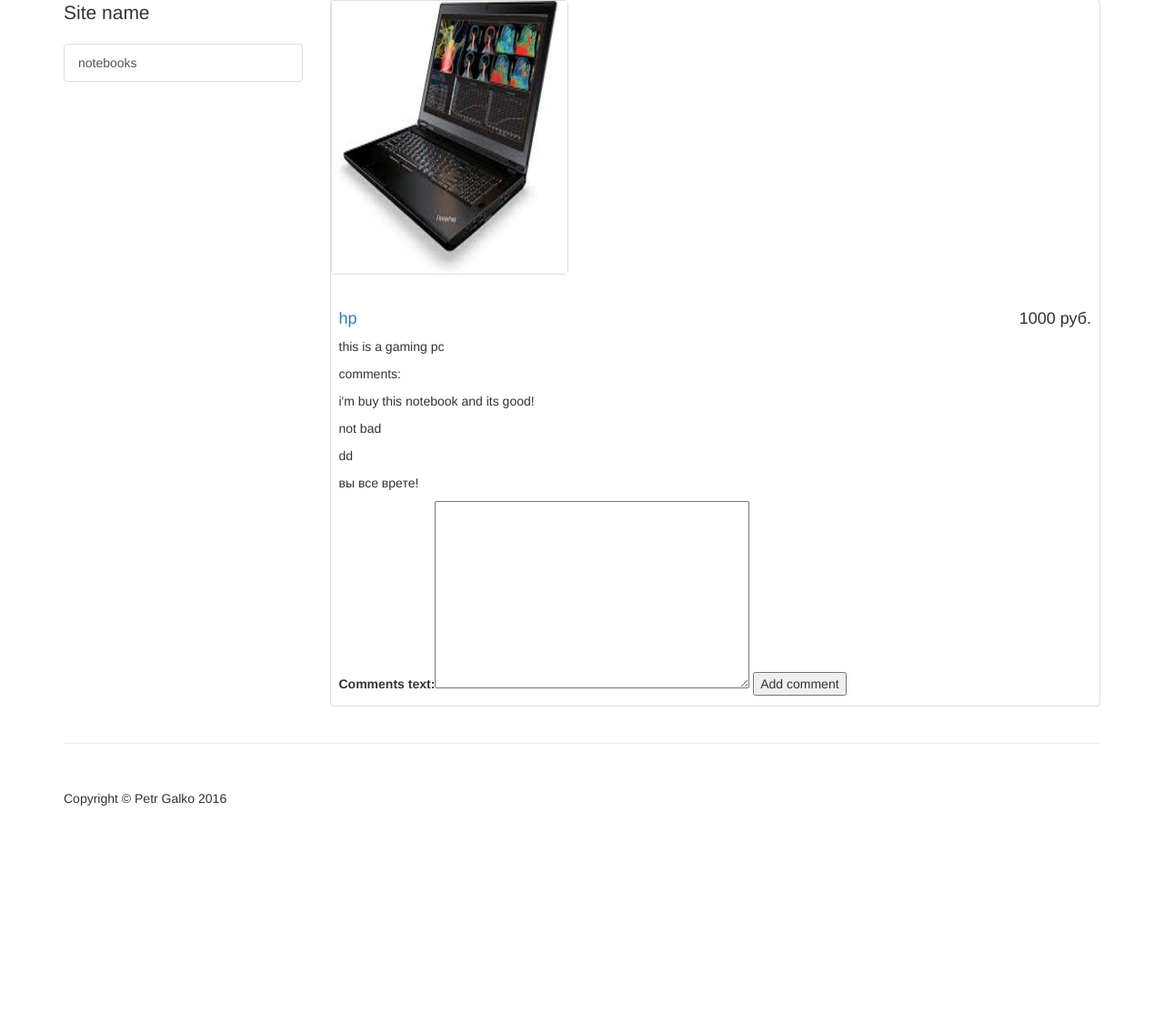
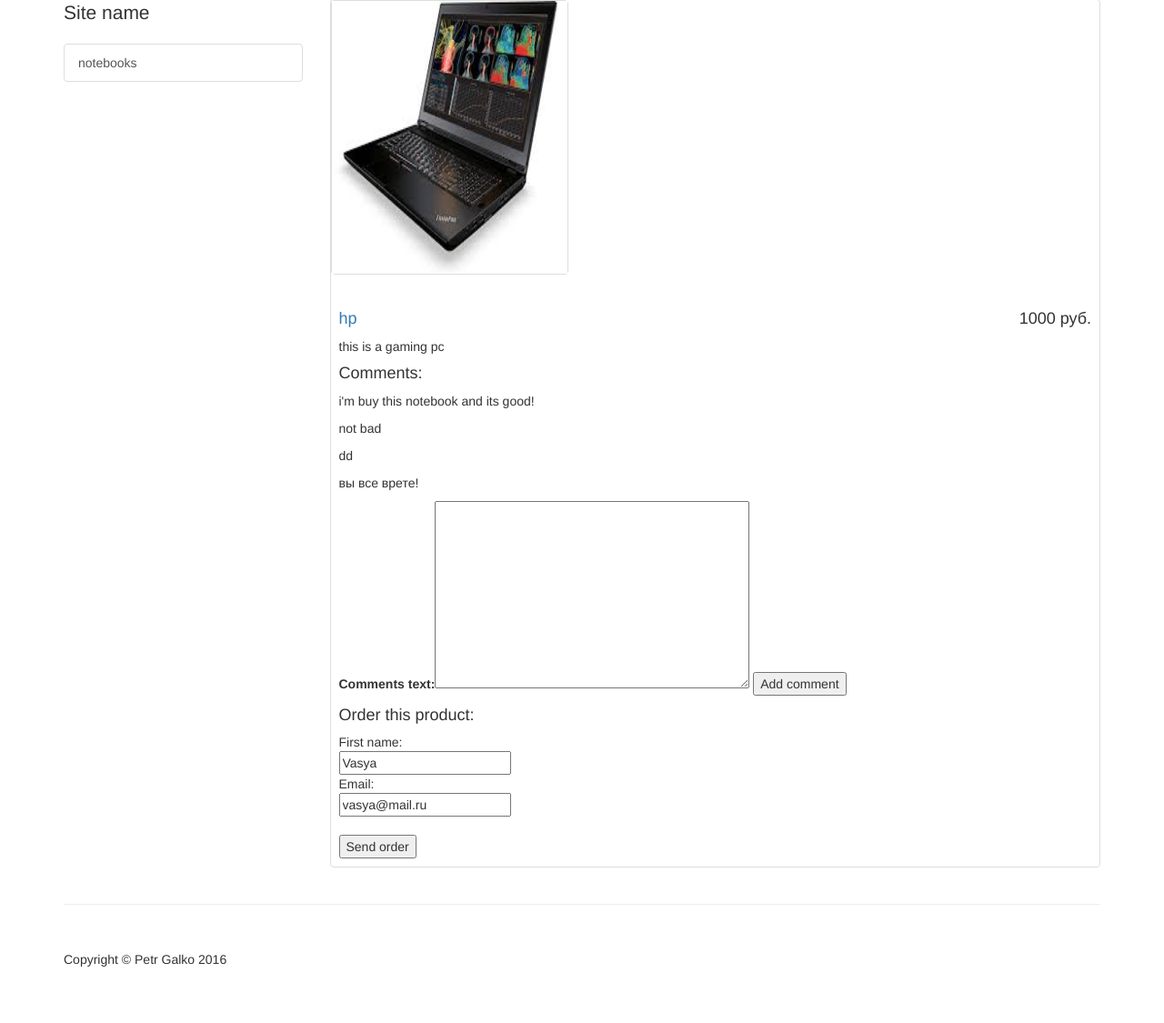
Before and after one commit to petr3460/Django_project, a Django app: a page that uses templates/item.html in a window 1280 px wide. Shown: the part 71-1196 px from the top of the page at 91% size. Before the commit the page ends 957 px from the top, so only its background shows below. Run offline with Django 3.2, Linux system fonts and the light colour scheme; data comes from the database, SQL or seed files in the repository; some libraries are stand-ins or nearby versions.

Commit message:
add order form

```diff
--- a/shop/urls.py
+++ b/shop/urls.py
@@ -10,6 +10,7 @@ urlpatterns = [
         path('contacts/', views.contacts, name='contacts'),
         path('<slug:alias>/', views.get_category, name='get_category'),
         path('item/addcomment/<slug:alias>/', views.addcomment, name='add_comment'),
+        path('item/order/<slug:alias>/', views.order, name='order'),
         path('auth/login/', views.login, name='login'),
         path('auth/logout/', views.logout, name='logout'),
         path('auth/register/', views.register, name='register'),
--- a/shop/views.py
+++ b/shop/views.py
@@ -6,6 +6,7 @@ from .forms import CommentForm
 from django.contrib import auth
 from django.views.decorators.csrf import csrf_protect
 from django.contrib.auth.forms import UserCreationForm
+import smtplib
 
 
 
@@ -93,6 +94,20 @@ def addcomment(request, alias):
             form.save()
     return redirect('/item/%s/' % alias)
 
+def order(request, alias):
+    if request.POST:
+        name = request.POST['firstname']
+        email = request.POST['email']
+        content = 'name= '+ name + '\nemail is: ' + email + '\nproduct: ' + alias
+        mail = smtplib.SMTP('smtp.gmail.com', 587)
+        mail.ehlo()
+        mail.starttls()
+        mail.login('tt1835935@gmail.com', 'Qazwsx122')
+        mail.sendmail('fromdjango', 'petr3460@gmail.com', content)
+        mail.close()
+    return redirect('/item/%s/' % alias)
+
+
 @csrf_protect
 def login(request):
     args = {}
--- a/templates/item.html
+++ b/templates/item.html
@@ -25,7 +25,7 @@
                         <h4><a href="#">{{product.name}}</a>
                         </h4>
                         <p>{{ product.description }}</p>
-                        <p>comments:</p>
+                        <p><h4>Comments:</h4></p>
                         {% for comment in comments %}
                             <p>{{ comment.comments_text }}</p>
                         {% endfor %}
@@ -34,6 +34,17 @@
                             {{ form }}
                             <input type="submit" class="button" value="Add comment">
                         </form>
+                        <h4>Order this product:</h4>
+                        <form action="/item/order/{{ product.alias }}/" method="post">
+                            {% csrf_token %}
+                            First name:<br>
+                            <input type="text" name="firstname" value="Vasya">
+                            <br>
+                            Email:<br>
+                            <input type="email" name="email" value="vasya@mail.ru">
+                            <br><br>
+                            <input type="submit" value="Send order">
+                        </form>
 
                     </div>
                 </div>
```
